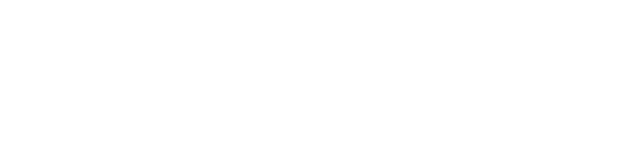
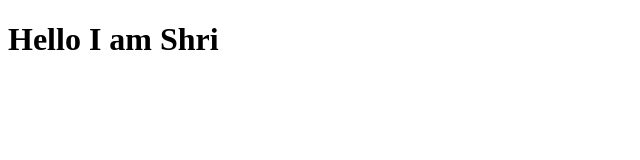
Before and after one commit to Shridharshini-20/Shri, a plain HTML site: page index.html in a window 1280 px wide. Shown: the whole page, without its empty margins (0-640 px from the left). Drawn offline with Linux system fonts and the light colour scheme.

Commit message:
Update index.html

```diff
--- a/index.html
+++ b/index.html
@@ -6,6 +6,7 @@
     <title>Document</title>
 </head>
 <body>
+    <h1>Hello I am Shri</h1>
 
 </body>
 </html>
```
